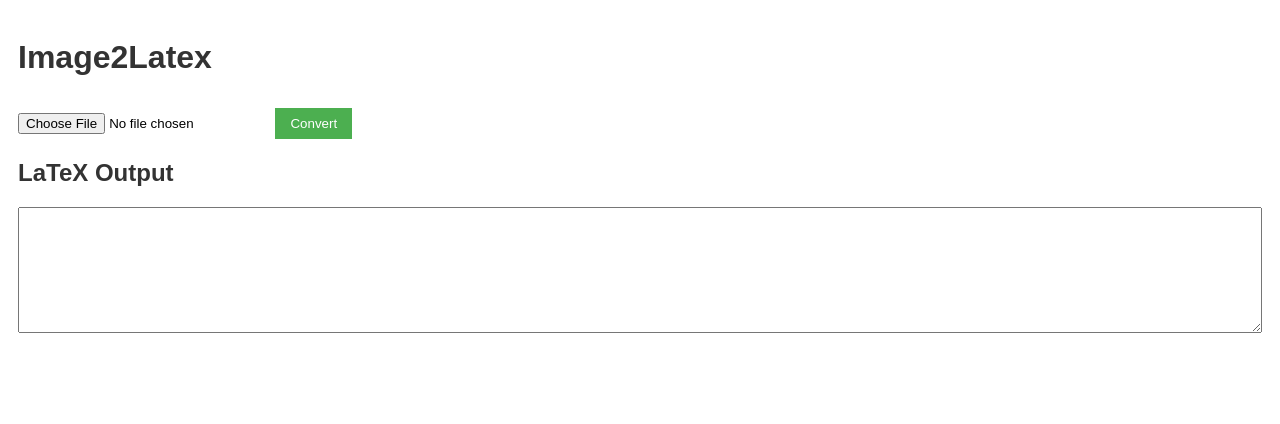
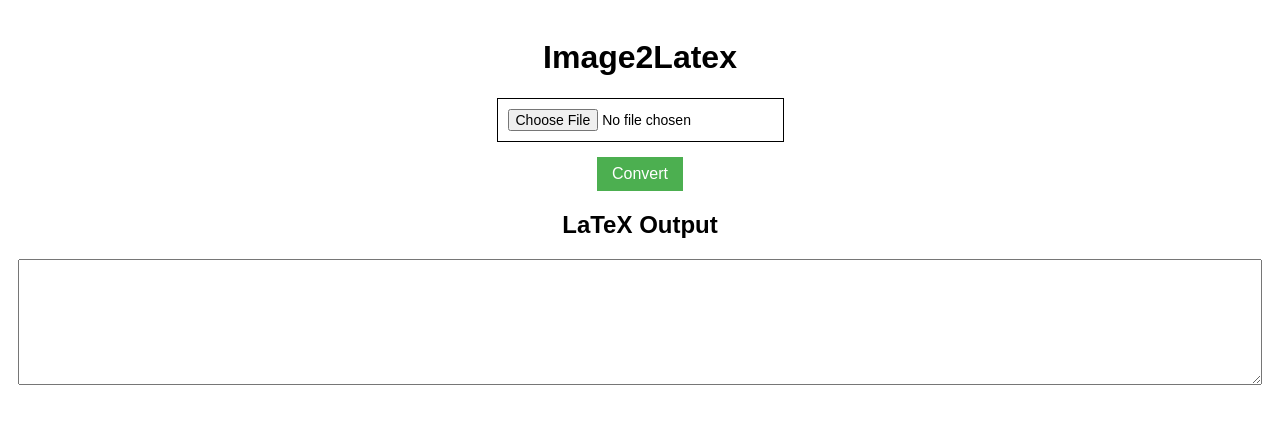
Before and after one commit to devangdileep/Image2Latex-ChromeExtension, a browser extension: page index.html in a window 1280 px wide. Drawn offline with Linux system fonts and the light colour scheme.

Commit message:
edited the css file made it good

```diff
--- a/src/style.css
+++ b/src/style.css
@@ -4,20 +4,39 @@ body {
     min-width: 300px;
 }
 
-h1, h2 {
-    color: #333;
+h1{
+    position: flex;
+    text-align: center;
 }
 
+h2 {
+    position: flex;
+    text-align: center;
+}
+
+#uploaded-image {
+    display: block;
+    margin: 15px auto;
+    padding: 10px;
+    border: black 1px solid;
+    font-size: 14px;
+}
+
+
 #latexoutput {
+    position: flex;
+    align-items: center;
     width: 100%;
     box-sizing: border-box;
 }
 
 button {
-    margin-top: 10px;
+    font-size: medium;
+    margin: 10px auto;
+    display: block;
     padding: 8px 15px;
-    background-color: #4CAF50;
-    color: white;
+    background: #4CAF50;
+    color: #fff;
     border: none;
     cursor: pointer;
 }
```
